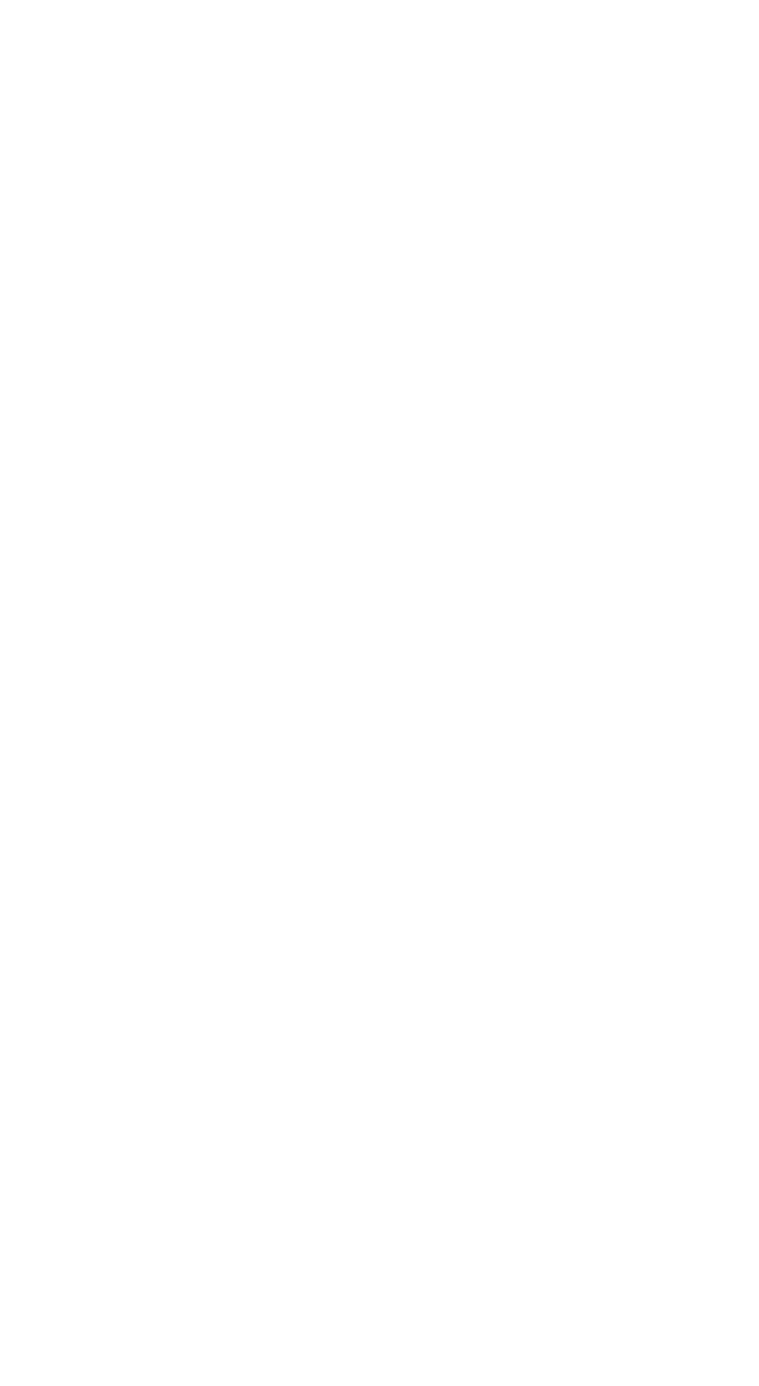
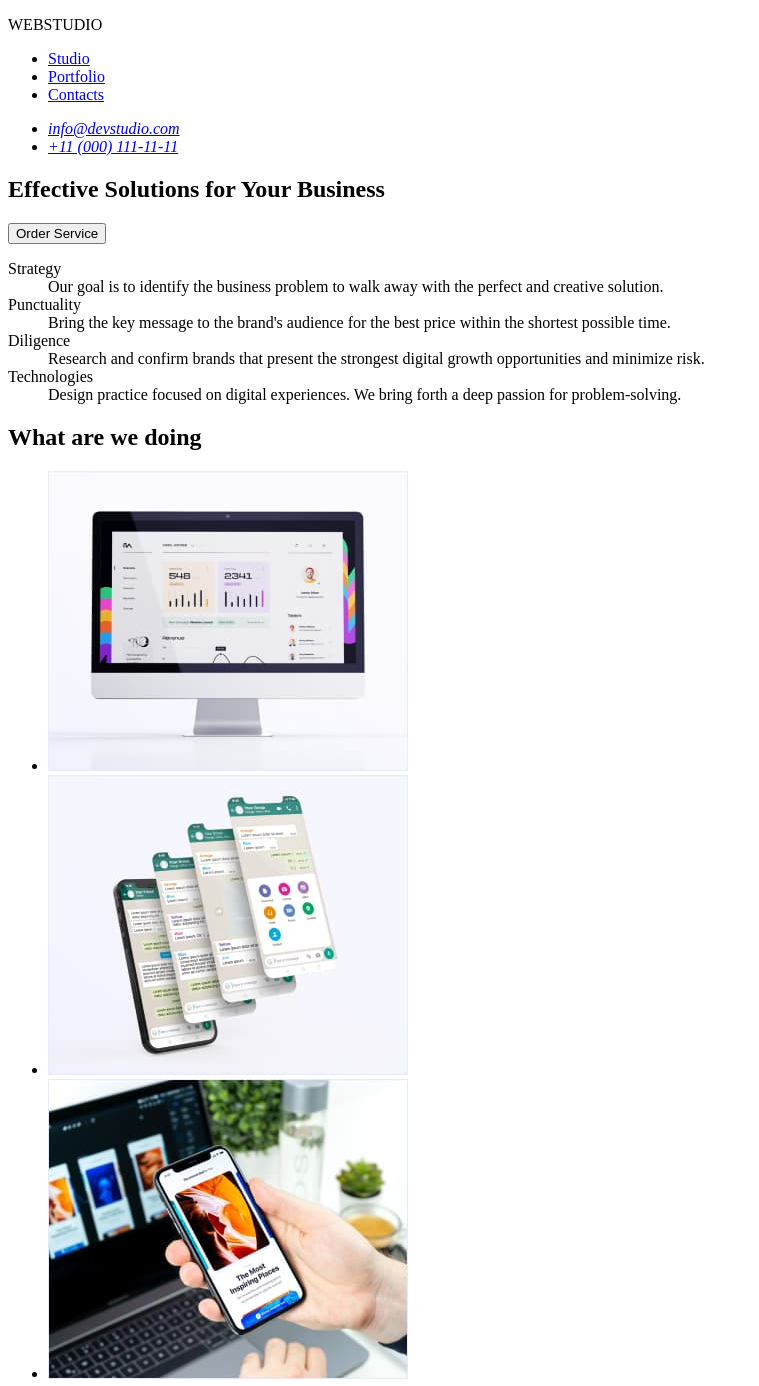
Before and after one commit to MartaTabor/goit-markup-hw-01, a plain HTML site: page index.html in a window 1280 px wide. Shown: the whole page, without its empty margins (0-759 px from the left). Before the commit the page ends 800 px from the top, so only its background shows below. Drawn offline with Linux system fonts and the light colour scheme.

Commit message:
header-main-section

```diff
--- a/index.html
+++ b/index.html
@@ -6,8 +6,79 @@
     <title>Web Studio</title>
   </head>
   <body>
-    <header></header>
-    <main></main>
+    <header>
+      <p><span>WEB</span>STUDIO</p>
+      <ul>
+        <li><a href="#">Studio</a></li>
+        <li><a href="#">Portfolio</a></li>
+        <li><a href="#">Contacts</a></li>
+      </ul>
+      <address>
+        <ul>
+          <li><a href="mailto:info@devstudio.com">info@devstudio.com</a></li>
+          <li><a href="tel:11(000)1111111">+11 (000) 111-11-11</a></li>
+        </ul>
+      </address>
+    </header>
+    <main>
+      <section>
+        <h1>Effective Solutions for Your Business</h1>
+        <button type="button">Order Service</button>
+      </section>
+      <section>
+        <dl>
+          <dt>Strategy</dt>
+          <dd>
+            Our goal is to identify the business problem to walk away with the
+            perfect and creative solution.
+          </dd>
+          <dt>Punctuality</dt>
+          <dd>
+            Bring the key message to the brand's audience for the best price
+            within the shortest possible time.
+          </dd>
+          <dt>Diligence</dt>
+          <dd>
+            Research and confirm brands that present the strongest digital
+            growth opportunities and minimize risk.
+          </dd>
+          <dt>Technologies</dt>
+          <dd>
+            Design practice focused on digital experiences. We bring forth a
+            deep passion for problem-solving.
+          </dd>
+        </dl>
+      </section>
+      <section>
+        <h2>What are we doing</h2>
+        <ul>
+          <li>
+            <img
+              src="images/gallery-img1.jpg"
+              alt="pc screen photo"
+              width="360"
+              height="300"
+            />
+          </li>
+          <li>
+            <img
+              src="images/gallery-img2.jpg"
+              alt="mobile phone with multiple screens photo"
+              width="360"
+              height="300"
+            />
+          </li>
+          <li>
+            <img
+              src="images/gallery-img3.jpg"
+              alt="mobile phone held by someone"
+              width="360"
+              height="300"
+            />
+          </li>
+        </ul>
+      </section>
+    </main>
     <footer></footer>
   </body>
 </html>
```
Also changed, not shown: images/gallery-img1.jpg (added), images/gallery-img2.jpg (added), images/gallery-img3.jpg (added).
